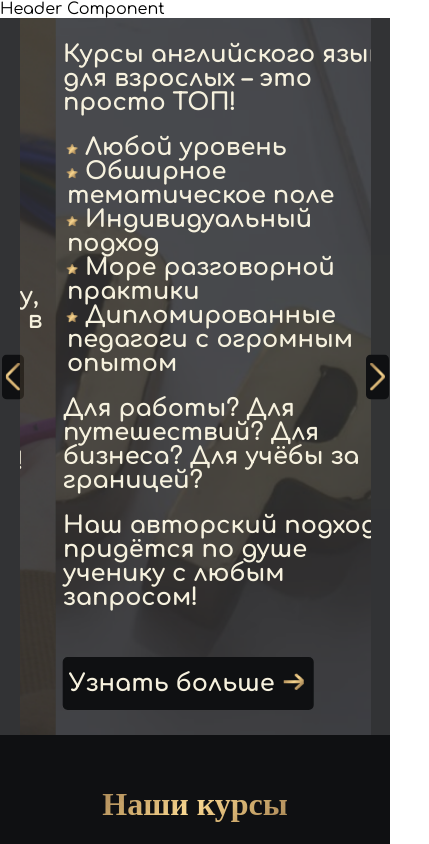
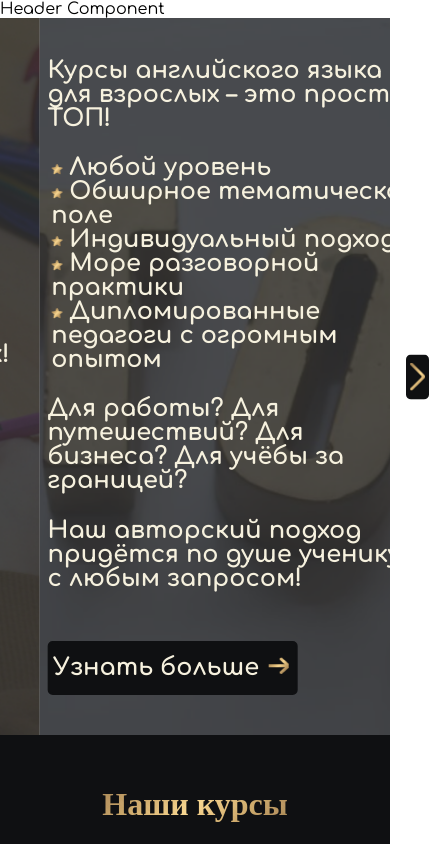
Before and after one commit to polinscik/TOP-educational-studio, a React (Vite) app: page / in a window 390 px wide. Shown: the top 844 px of the page, 429 px wide, since content can reach past the window. Built offline with nearby package versions, Linux system fonts and the light colour scheme; a web font is replaced by a local one.

Commit message:
style slide bg and arrows

```diff
--- a/src/components/SliderLanding/SliderLanding.jsx
+++ b/src/components/SliderLanding/SliderLanding.jsx
@@ -18,6 +18,7 @@ function NextArrow(props) {
         maxWidth: "100%",
         width: "auto",
         height: "auto",
+        zIndex: "1",
       }}
       onClick={onClick}></img>
   );
@@ -86,6 +87,7 @@ export default function SliderLanding() {
             className="slider-landing__bg"
             style={{
               backgroundImage: "url(" + bgImg2 + ")",
+              backgroundPositionX: "25%",
             }}>
             <div className="slider-landing_slide">
               <p className="slider-landing_text">
@@ -120,6 +122,7 @@ export default function SliderLanding() {
             className="slider-landing__bg"
             style={{
               backgroundImage: "url(" + bgImg3 + ")",
+              backgroundPositionX: "20%",
             }}>
             <div className="slider-landing_slide">
               <p className="slider-landing_text">
--- a/src/components/SliderLanding/SliderLanding.scss
+++ b/src/components/SliderLanding/SliderLanding.scss
@@ -1,40 +1,34 @@
 @import "../../style/mixins.scss";
-.slider-landing {
-  // background-image: url("../../images/landing-slider-bg-1.png");
 
-  background-color: #0f1012d9;
-}
 .slider-landing_arrow-style {
-  margin: 0 5%;
   @media (max-width: 768px) {
     display: none;
   }
 }
-.slider-landing__bg-container {
-  // position: relative;
-  // top: -13px;
-}
+
 .slider-landing__bg {
+  background-color: #0f1012d9;
   background-size: cover;
   background-repeat: no-repeat;
-  // position: absolute;
-  // width: 100%;
   @media (max-width: 1024px) {
     background-position: center center;
   }
 }
 .slider-landing_slide {
   display: flex;
-  row-gap: 2.5vh;
+  row-gap: 3vh;
   flex-direction: column;
   justify-content: center;
   max-width: 50vw;
-  padding-left: 5vw;
+  padding-left: 9vw;
   min-height: 85vh;
   @media (max-width: 1024px) {
     max-width: 100%;
-    padding: 2vw;
+    padding: 0 9vw;
     min-height: 85vh;
+  }
+  @media (max-width: 768px) {
+    padding: 0 2vw;
   }
 }
 .slider-landing_title {
@@ -81,6 +75,7 @@
   border: 2px solid #0f1012;
   border-radius: 5px;
   padding: 1.5vh 2.3rem 1.5vh 1vw;
+  transition: 0.5s;
   &:hover {
     background-color: #000000;
   }
@@ -97,16 +92,20 @@
   background-color: #0f1012;
   padding: 1vh 1vw;
   border-radius: 5px;
+  opacity: 1;
+  z-index: 1;
 }
 
 .slick-arrow.slick-next {
-  @media (max-width: 1024px) {
-    right: -18px;
+  right: 3vw;
+  @media (max-width: 768px) {
+    right: -10vw;
   }
 }
 .slick-arrow.slick-prev {
-  @media (max-width: 1024px) {
-    left: -18px;
+  left: 3vw;
+  @media (max-width: 768px) {
+    left: -10vw;
   }
 }
 .slick-arrow.slick-next:hover,
@@ -114,7 +113,3 @@
   background-color: #000000;
   opacity: 1;
 }
-.slick-prev::before,
-.slick-next::before {
-  display: none;
-}
```
